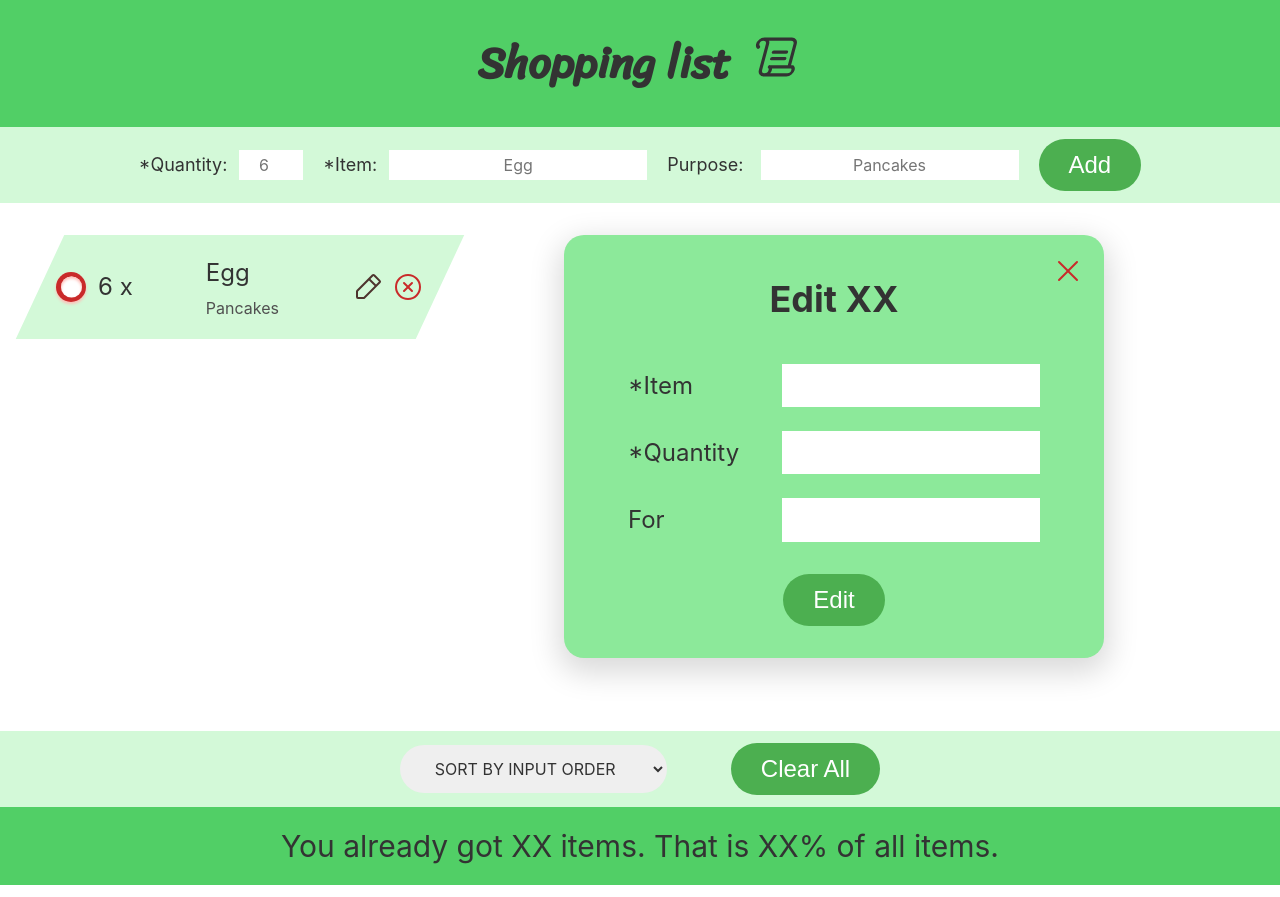
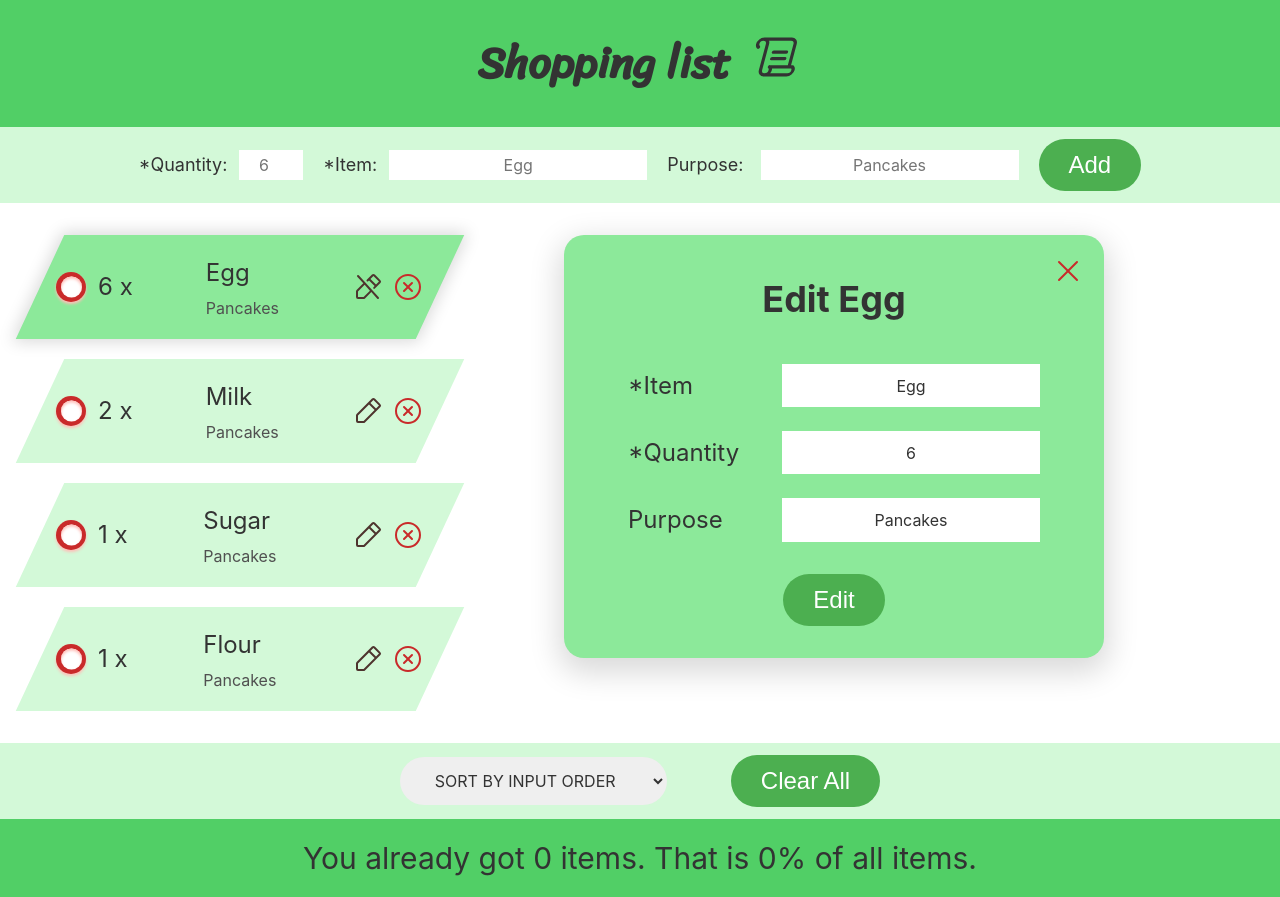
Before and after one commit to martinbena/shopping-list, a React (Create React App) app: page / in a window 1280 px wide. Both pictures are taken after a click on the button 367 px from the left and 287 px from the top of the page. Built offline with nearby package versions, Linux system fonts and the light colour scheme.

Commit message:
Show Edit table for selected item

```diff
--- a/src/App.js
+++ b/src/App.js
@@ -2,10 +2,10 @@ import { useState } from "react";
 import { v4 } from "uuid";
 
 let initialItems = [
-  { id: 1, item: "Egg", quantity: 6, purpose: "Pancakes", inCart: false },
-  // { id: 2, item: "Milk", quantity: 2, purpose: "Pancakes" },
-  // { id: 3, item: "Sugar", quantity: 1, purpose: "Pancakes" },
-  // { id: 4, item: "Flour", quantity: 1, purpose: "Pancakes" },
+  { id: 1, name: "Egg", quantity: 6, purpose: "Pancakes", inCart: false },
+  { id: 2, name: "Milk", quantity: 2, purpose: "Pancakes" },
+  { id: 3, name: "Sugar", quantity: 1, purpose: "Pancakes" },
+  { id: 4, name: "Flour", quantity: 1, purpose: "Pancakes" },
 ];
 
 function Button({ children }) {
@@ -22,19 +22,24 @@ function ButtonSvg({ children, onClick }) {
 
 export default function App() {
   const [items, setItems] = useState(initialItems);
+  const [selected, setSelected] = useState(null);
+  const [showEdit, setShowEdit] = useState(false);
+
+  const itemsInCart = items.filter((item) => item.inCart).length;
+  const percentageInCart = (itemsInCart / items.length) * 100;
 
   function handleAddItem(item) {
     setItems((items) => [...items, item]);
   }
 
-  function handleDeleteItem(id, item) {
+  function handleDeleteItem(item) {
     const approval = window.confirm(
-      `Are you sure that you want to delete ${item}?`
+      `Are you sure that you want to delete ${item.name}?`
     );
 
     if (!approval) return;
 
-    setItems((items) => items.filter((item) => item.id !== id));
+    setItems((items) => items.filter((cur) => cur.id !== item.id));
   }
 
   function handleToggleItem(id) {
@@ -43,6 +48,15 @@ export default function App() {
         item.id === id ? { ...item, inCart: !item.inCart } : item
       )
     );
+    setSelected((cur) => (cur?.id === id ? null : cur));
+  }
+
+  function handleToggleEdit() {
+    setShowEdit((showEdit) => !showEdit);
+  }
+
+  function handleSelection(item) {
+    setSelected((cur) => (cur?.id === item.id ? null : item));
   }
 
   return (
@@ -53,14 +67,20 @@ export default function App() {
         <div className="grid">
           <ShoppingList
             items={items}
+            showEdit={showEdit}
             onToggleItem={handleToggleItem}
             onDeleteItem={handleDeleteItem}
+            onToggleEdit={handleToggleEdit}
+            onSelect={handleSelection}
+            selected={selected}
           />
-          <FormEditItem />
+          {selected && (
+            <FormEditItem onSelect={setSelected} selected={selected} />
+          )}
         </div>
       </div>
       <Actions />
-      <Stats />
+      <Stats items={itemsInCart} percentage={percentageInCart} />
     </>
   );
 }
@@ -86,7 +106,7 @@ function Header() {
 
 function AddItemForm({ onAddItem }) {
   const [quantity, setQuantity] = useState("");
-  const [item, setItem] = useState("");
+  const [name, setName] = useState("");
   const [purpose, setPurpose] = useState("");
 
   function handleSubmit(e) {
@@ -95,7 +115,7 @@ function AddItemForm({ onAddItem }) {
     const id = v4();
     const newItem = {
       id: id,
-      item: item,
+      name: name,
       quantity: quantity,
       purpose: purpose,
       inCart: false,
@@ -104,7 +124,7 @@ function AddItemForm({ onAddItem }) {
     onAddItem(newItem);
 
     setQuantity("");
-    setItem("");
+    setName("");
     setPurpose("");
   }
 
@@ -126,8 +146,8 @@ function AddItemForm({ onAddItem }) {
           <label>*Item:</label>
           <input
             type="text"
-            value={item}
-            onChange={(e) => setItem(e.target.value)}
+            value={name}
+            onChange={(e) => setName(e.target.value)}
             placeholder="Egg"
           />
         </div>
@@ -148,44 +168,52 @@ function AddItemForm({ onAddItem }) {
   );
 }
 
-function ShoppingList({ items, onToggleItem, onDeleteItem }) {
+function ShoppingList({
+  items,
+  showEdit,
+  onToggleItem,
+  onDeleteItem,
+  onToggleEdit,
+  onSelect,
+  selected,
+}) {
   return (
     <ul className="shopping-list">
       {items.map((item) => (
         <Item
-          item={item.item}
-          id={item.id}
-          quantity={item.quantity}
-          purpose={item.purpose}
-          cart={item.inCart}
+          item={item}
           key={item.id}
           onToggleItem={onToggleItem}
           onDeleteItem={onDeleteItem}
+          onToggleEdit={onToggleEdit}
+          showEdit={showEdit}
+          onSelect={onSelect}
+          selected={selected}
         />
       ))}
     </ul>
   );
 }
 
-function FormEditItem() {
+function FormEditItem({ onSelect, selected }) {
   return (
     <div className="edit-item__wrapper">
-      <h2 className="heading-secondary">Edit XX</h2>
+      <h2 className="heading-secondary">Edit {selected.name}</h2>
       <form className="edit-item">
         <div className="edit-item__groups">
           <div className="edit-item__group">
             <label>*Item</label>
-            <input type="text" />
+            <input type="text" value={selected.name} />
           </div>
 
           <div className="edit-item__group">
             <label>*Quantity</label>
-            <input type="text" />
+            <input type="text" value={selected.quantity} />
           </div>
 
           <div className="edit-item__group">
-            <label>For</label>
-            <input type="text" />
+            <label>Purpose</label>
+            <input type="text" value={selected.purpose} />
           </div>
         </div>
         <div className="u-text-center">
@@ -194,7 +222,7 @@ function FormEditItem() {
       </form>
 
       <span className="edit-item__close">
-        <ButtonSvg>
+        <ButtonSvg onClick={() => onSelect(null)}>
           <svg xmlns="http://www.w3.org/2000/svg" viewBox="0 0 256 256">
             <path d="M205.66,194.34a8,8,0,0,1-11.32,11.32L128,139.31,61.66,205.66a8,8,0,0,1-11.32-11.32L116.69,128,50.34,61.66A8,8,0,0,1,61.66,50.34L128,116.69l66.34-66.35a8,8,0,0,1,11.32,11.32L139.31,128Z"></path>
           </svg>
@@ -206,39 +234,45 @@ function FormEditItem() {
 
 function Item({
   item,
-  quantity,
-  purpose,
-  id,
-  cart,
+  showEdit,
   onToggleItem,
   onDeleteItem,
+  onToggleEdit,
+  onSelect,
+  selected,
 }) {
   return (
-    <li className={`shopping-item${cart ? "__cart" : ""}`}>
+    <li
+      className={`shopping-item${item.inCart ? "__cart" : ""} ${
+        item.id === selected?.id ? "selected-item" : ""
+      }`}
+    >
       <div className="shopping-item__content">
         <div className="shopping-item__left">
           <div className="shopping-item__checkbox">
             <input
               type="checkbox"
-              id={`checkbox-${id}`}
-              onChange={(e) => onToggleItem(id)}
+              id={`checkbox-${item.id}`}
+              onChange={(e) => onToggleItem(item.id)}
             />
-            <label htmlFor={`checkbox-${id}`}>
+            <label htmlFor={`checkbox-${item.id}`}>
               <div className="tick_mark"></div>
             </label>
           </div>
 
           <div className="shopping-item__quantity">
-            <p>{quantity} x</p>
+            <p>{item.quantity} x</p>
           </div>
         </div>
 
         <div className="shopping-item__text">
-          <p>{item}</p>
-          <p className="shopping-item__text-cause">{purpose}</p>
+          <p>{item.name}</p>
+          <p className="shopping-item__text-cause">{item.purpose}</p>
         </div>
         <div className="shopping-item__buttons">
-          <ButtonSvg>
+          {!item.inCart && (
+            <ButtonSvg onClick={() => onSelect(item)}>
+              {(!selected || selected.id !== item.id) && (
                 <svg
                   className="shopping-item__edit"
                   xmlns="http://www.w3.org/2000/svg"
@@ -246,9 +280,23 @@ function Item({
                 >
                   <path d="M227.31,73.37,182.63,28.68a16,16,0,0,0-22.63,0L36.69,152A15.86,15.86,0,0,0,32,163.31V208a16,16,0,0,0,16,16H92.69A15.86,15.86,0,0,0,104,219.31L227.31,96a16,16,0,0,0,0-22.63ZM92.69,208H48V163.31l88-88L180.69,120ZM192,108.68,147.31,64l24-24L216,84.68Z"></path>
                 </svg>
+              )}
+              {selected?.id === item.id && (
+                <svg
+                  className="shopping-item__edit"
+                  xmlns="http://www.w3.org/2000/svg"
+                  width="32"
+                  height="32"
+                  fill="#000000"
+                  viewBox="0 0 256 256"
+                >
+                  <path d="M53.92,34.62A8,8,0,1,0,42.08,45.38l48.2,53L36.68,152A15.89,15.89,0,0,0,32,163.31V208a16,16,0,0,0,16,16H92.69A15.86,15.86,0,0,0,104,219.31l50.4-50.39,47.69,52.46a8,8,0,1,0,11.84-10.76ZM92.69,208H48V163.31l53.06-53,42.56,46.81ZM227.32,73.37,182.63,28.69a16,16,0,0,0-22.63,0L118.33,70.36a8,8,0,0,0,11.32,11.31L136,75.31,180.69,120l-9,9A8,8,0,0,0,183,140.34L227.32,96A16,16,0,0,0,227.32,73.37ZM192,108.69,147.32,64l24-24L216,84.69Z"></path>
+                </svg>
+              )}
             </ButtonSvg>
+          )}
 
-          <ButtonSvg onClick={(e) => onDeleteItem(id, item)}>
+          <ButtonSvg onClick={() => onDeleteItem(item)}>
             <svg
               className="shopping-item__delete"
               xmlns="http://www.w3.org/2000/svg"
@@ -277,10 +325,12 @@ function Actions() {
   );
 }
 
-function Stats() {
+function Stats({ items, percentage }) {
   return (
     <footer className="stats u-text-center">
-      <p>You already got XX items. That is XX% of all items.</p>
+      <p>
+        You already got {items} items. That is {percentage}% of all items.
+      </p>
     </footer>
   );
 }
```
Lines whose indentation alone changed are shown as unchanged.
